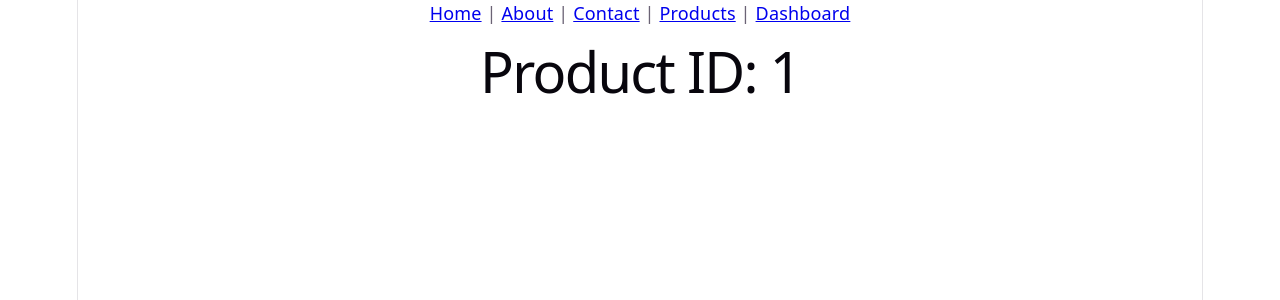
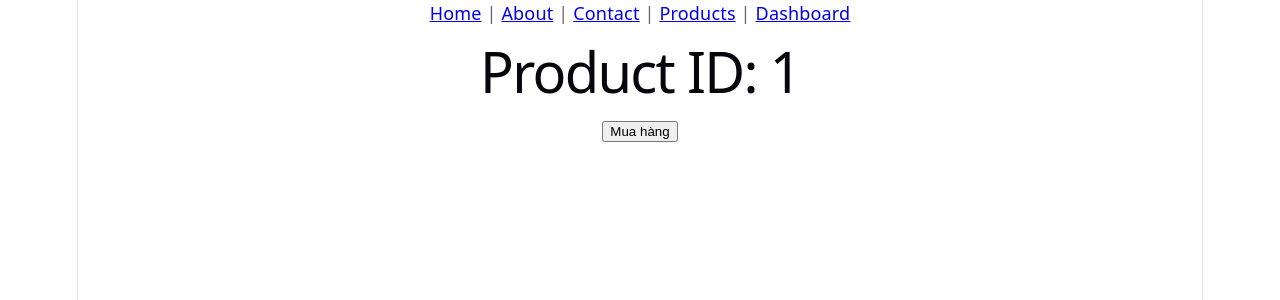
Before and after one commit to MarlLong05/GiaoDienUngDung, a React (Vite) app in the folder NewReact/Tuan5/: page /products/1 in a window 1280 px wide. Shown: the top 300 px of the page. Built offline with nearby package versions, Linux system fonts and the light colour scheme.

Commit message:
Bai5_Tuan5(Checkout)

```diff
--- a/NewReact/Tuan5/src/App.jsx
+++ b/NewReact/Tuan5/src/App.jsx
@@ -10,7 +10,7 @@ import Dashboard from "./components/Dashboard"
 import DashboardProfile from "./components/DashboardProfile"
 import Orders from "./components/Orders"
 import Settings from "./components/Settings"
-
+import Checkout from "./components/Checkout"
 export default function App() {
   return (
     <BrowserRouter>
@@ -23,6 +23,7 @@ export default function App() {
 
         <Route path="/products" element={<Products />} />
         <Route path="/products/:id" element={<ProductDetail />} />
+        <Route path="/checkout" element={<Checkout />} />
 
         <Route path="/dashboard" element={<Dashboard />}>
       <Route path="profile" element={<DashboardProfile />} />
@@ -30,6 +31,7 @@ export default function App() {
       <Route path="settings" element={<Settings />} />
         </Route>
 
+
         <Route path="*" element={<NotFound />} />
 
       </Routes>
--- /dev/null
+++ b/NewReact/Tuan5/src/components/Checkout.jsx
@@ -0,0 +1,7 @@
+import React from 'react'
+
+const Checkout = () => {
+  return <h1>Thanh toán thành công</h1>
+}
+
+export default Checkout
--- a/NewReact/Tuan5/src/components/ProductDetail.jsx
+++ b/NewReact/Tuan5/src/components/ProductDetail.jsx
@@ -1,12 +1,17 @@
 import React from 'react'
-import { useParams } from 'react-router-dom'
+import { useParams, useNavigate } from 'react-router-dom'
 
 const ProductDetail = () => {
   const { id } = useParams()
+  const navigate = useNavigate()
 
   return (
     <div>
       <h1>Product ID: {id}</h1>
+
+      <button onClick={() => navigate("/checkout")}>
+        Mua hàng
+      </button>
     </div>
   )
 }
```
